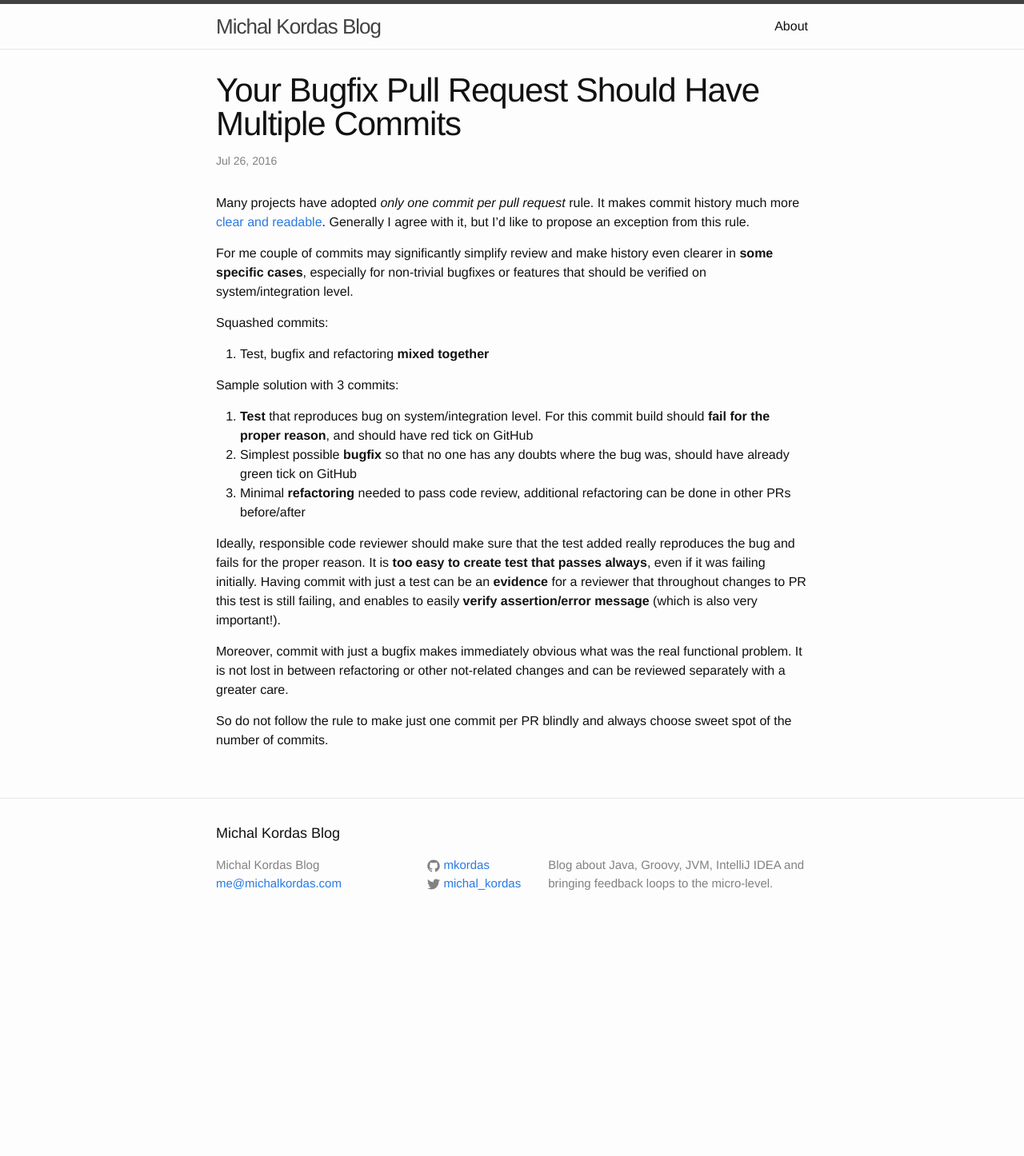
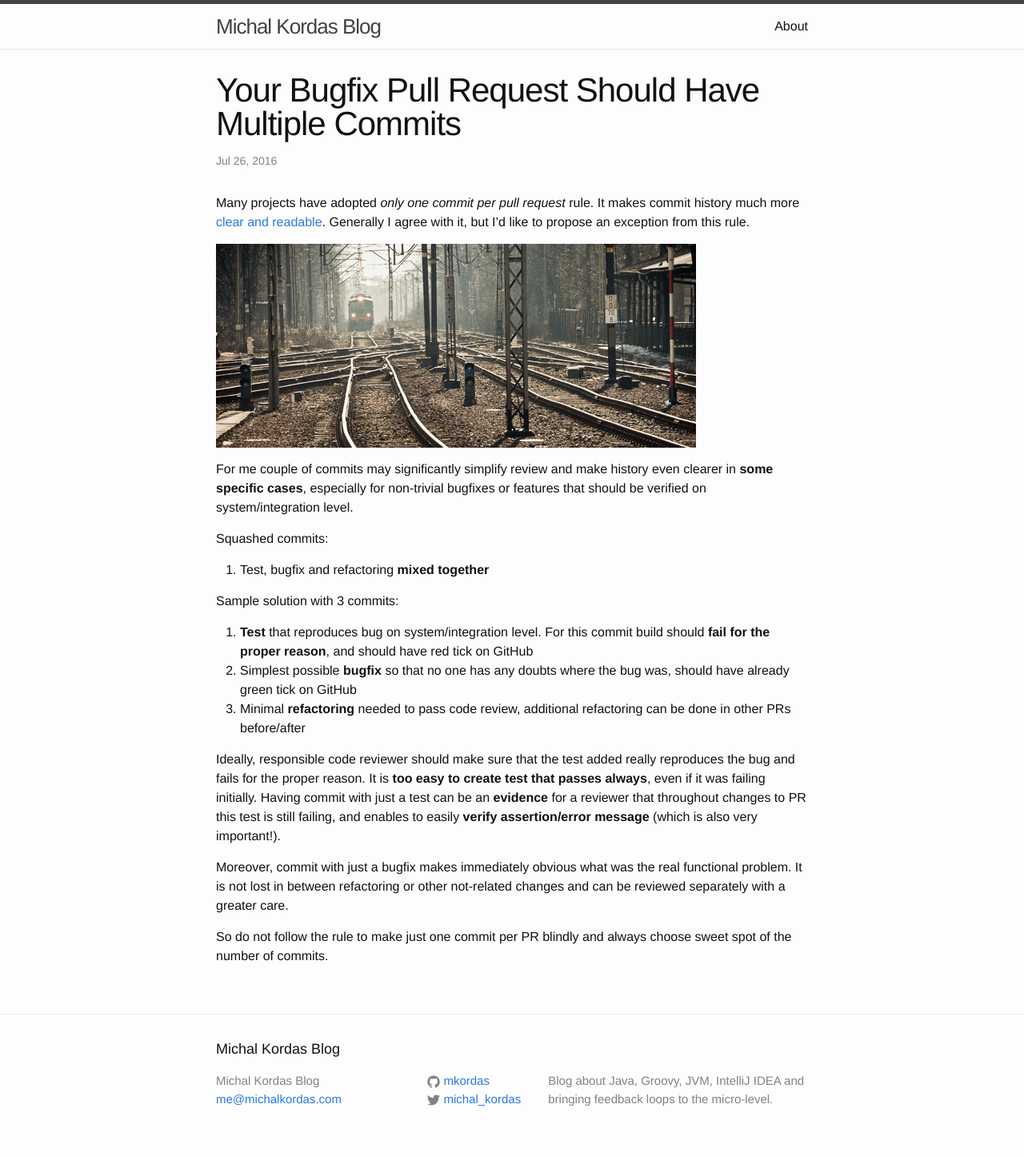
Before and after one commit to mkordas/mkordas.github.io, a Jekyll site: the page built from _posts/2016-07-26-multiple-commits-pr.md, in a window 1280 px wide. Shown: the whole page at 80% size. Built offline with Jekyll 4.4.1, drawn with Linux system fonts in a browser that asks for light colours; before the commit the page ends 1176 px from its top, so only the background shows below that.

Commit message:
Add rails image

```diff
--- a/_posts/2016-07-26-multiple-commits-pr.md
+++ b/_posts/2016-07-26-multiple-commits-pr.md
@@ -10,6 +10,8 @@ Many projects have adopted *only one commit per pull request* rule. It makes com
 Generally I agree with it, but I'd like to propose an exception from this rule.
 
 <!--more-->
+
+![](/images/rails.jpg){:class="img-responsive"}
 
 For me couple of commits may significantly simplify review and make history even clearer in **some specific cases**, especially
 for non-trivial
```
